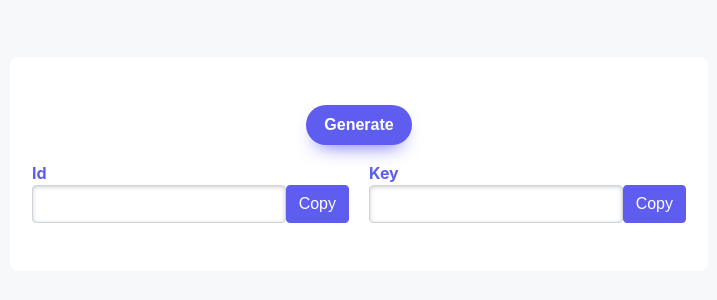
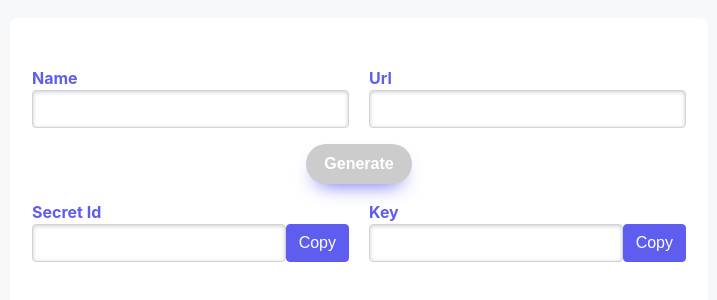
Before and after one commit to sagarchand2207/oAuth, a React (Create React App) app: page / in a window 1280 px wide. Shown: the part 236-536 px from the top of the page, without its empty margins (281-998 px from the left). Built offline with nearby package versions, Linux system fonts and the light colour scheme.

Commit message:
pushing to a new repo after adding fetch request for client

```diff
--- a/src/index.scss
+++ b/src/index.scss
@@ -64,6 +64,13 @@ html {
   border-radius: 0.25rem;
   transition: color 0.15s ease-in-out, background-color 0.15s ease-in-out,
     border-color 0.15s ease-in-out, box-shadow 0.15s ease-in-out;
+  cursor: pointer;
+}
+
+button:disabled,
+button[disabled] {
+  background-color: #cccccc !important;
+  cursor: not-allowed !important;
 }
 
 .text-input {
--- a/src/pages/Landing.js
+++ b/src/pages/Landing.js
@@ -1,34 +1,91 @@
 import React, { useState } from "react";
 
 const Landing = () => {
-  const [state, setState] = useState({ id: "", key: "" });
+  const [state, setState] = useState({
+    clientSecret: "",
+    clientKey: "",
+    name: "",
+    url: "",
+  });
   const copyToClip = (val) => {
     navigator.clipboard.writeText(val).then(
       function () {
         alert("copied successfully");
       },
       function (err) {
-        console.error("Could not copy text: ", err);
+        alert("Could not copy text");
       }
     );
   };
 
   const generateUuid = async () => {
-    setState({ id: "56z7sd755sdgau57", key: "ajgsuag77yibgbjk87" });
+    const data = { name: name, redirectURL: url };
+    try {
+      const url = "http://wallet.vaionex.com/v1/oauth/register";
+      const res = await fetch(url, {
+        method: "POST",
+        headers: {
+          "Content-Type": "application/json",
+          "Access-Control-Allow-Origin": "*",
+        },
+        body: JSON.stringify(data),
+      });
+      const jsonRes = await res.json();
+      const {
+        data: {
+          msg: { clientKey, clientSecret },
+        },
+      } = jsonRes;
+      setState({ ...state, clientKey, clientSecret });
+    } catch (e) {
+      console.log(e.toString());
+    }
   };
-  const { id, key } = state;
+
+  const handleChange = (e) => {
+    setState({ ...state, [e.target.name]: e.target.value });
+  };
+
+  const { clientSecret, clientKey, name, url } = state;
   return (
     <div className="container landing_screen">
       <div className="landing-contents">
+        <div className="details-container">
+          <div className="u_details_container">
+            <label>Name</label>
+            <div className="u_details">
+              <input
+                name="name"
+                value={name}
+                className="text-input"
+                onChange={handleChange}
+              />
+            </div>
+          </div>
+
+          <div className="u_details_container">
+            <label>Url</label>
+            <div className="u_details">
+              <input
+                name="url"
+                value={url}
+                onChange={handleChange}
+                className="text-input"
+              />
+            </div>
+          </div>
+        </div>
         <div className="button-container row">
-          <button onClick={generateUuid}>Generate</button>
+          <button disabled={!name && !url} onClick={generateUuid}>
+            Generate
+          </button>
         </div>
         <div className="details-container">
           <div className="u_details_container">
-            <label>Id</label>
+            <label>Secret Id</label>
             <div className="u_details">
-              <input value={id} className="text-input" disabled />
-              <button onClick={() => copyToClip(id)} className="btn">
+              <input value={clientSecret} className="text-input" disabled />
+              <button onClick={() => copyToClip(clientSecret)} className="btn">
                 Copy
               </button>
             </div>
@@ -37,8 +94,8 @@ const Landing = () => {
           <div className="u_details_container">
             <label>Key</label>
             <div className="u_details">
-              <input value={key} className="text-input" disabled />
-              <button onClick={() => copyToClip(key)} className="btn">
+              <input value={clientKey} className="text-input" disabled />
+              <button onClick={() => copyToClip(clientKey)} className="btn">
                 Copy
               </button>
             </div>
```
